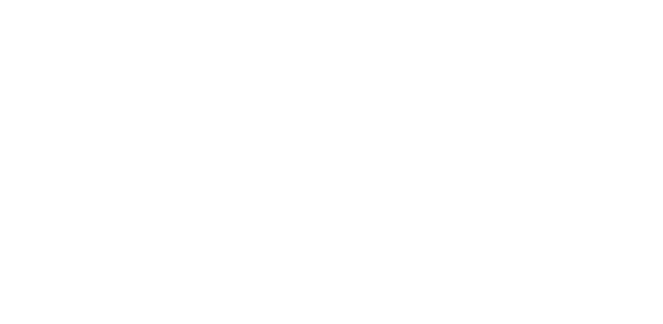
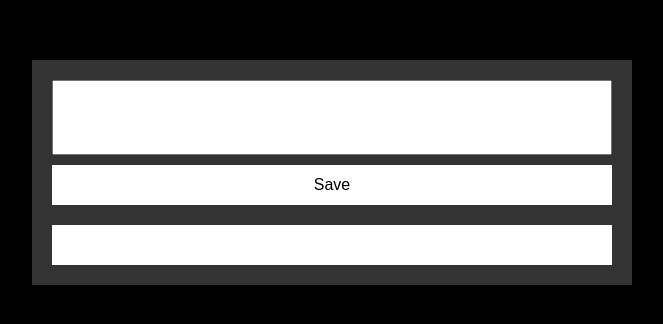
Before and after one commit to StingrayFG/nekochofu-ui, an Angular app: page / in a window 1280 px wide. Shown: the part 228-552 px from the top of the page, without its empty margins (308-971 px from the left). Built offline with nearby package versions, Linux system fonts and the light colour scheme.

Commit message:
Add home page

```diff
--- a/package.json
+++ b/package.json
@@ -11,13 +11,16 @@
   "private": true,
   "dependencies": {
     "@angular/animations": "^17.3.0",
+    "@angular/cdk": "^17.3.4",
     "@angular/common": "^17.3.0",
     "@angular/compiler": "^17.3.0",
     "@angular/core": "^17.3.0",
     "@angular/forms": "^17.3.0",
+    "@angular/material": "^17.3.4",
     "@angular/platform-browser": "^17.3.0",
     "@angular/platform-browser-dynamic": "^17.3.0",
     "@angular/router": "^17.3.0",
+    "axios": "^1.6.8",
     "rxjs": "~7.8.0",
     "tslib": "^2.3.0",
     "zone.js": "~0.14.3"
--- a/src/app/app.component.scss
+++ b/src/app/app.component.scss
@@ -0,0 +1,5 @@
+.main {
+  min-height: 100vh;
+  height: 100%;
+  background-color: black;
+}
--- a/src/app/app.routes.ts
+++ b/src/app/app.routes.ts
@@ -1,3 +1,6 @@
 import { Routes } from '@angular/router';
+import { HomePageComponent } from './homePage/homePage.component'
 
-export const routes: Routes = [];
+export const routes: Routes = [
+  { path: '', component: HomePageComponent },
+];
--- /dev/null
+++ b/src/app/homePage/homePage.component.html
@@ -0,0 +1,14 @@
+<div class='div-full'>
+  <div class='div-central'>
+    <div class='div-input'>
+      <textarea class='textarea-input' matInput cdkTextareaAutosize cdkAutosizeMinRows='5' [formControl]='contentsControl'></textarea>
+      <button class='button-confirm font-default' (click)='createRecord()'>Save</button>
+    </div>
+
+    <button class='div-output' (click)='copyLink()' [class]="newLink? 'hover-dark' : ''">
+      <div class='div-link font-default' [style.opacity]="showingMessage ? '0' : '100'">{{newLink}}</div>
+      <div class='div-message font-default' [style.opacity]="showingMessage ? '100' : '0'">{{message}}</div>
+    </button>
+
+  </div>
+</div>
--- /dev/null
+++ b/src/app/homePage/homePage.component.scss
@@ -0,0 +1,80 @@
+* {
+  box-sizing: border-box;
+}
+
+.font-default {
+  color: rgb(0, 0, 0);
+  font-size: 16px;
+  font-family: Arial;
+  font-weight: 500;
+}
+
+.div-full {
+  min-height: 100vh;
+  height: 100%;
+
+  display: grid;
+}
+
+.div-central {
+  width: 600px;
+  padding: 20px;
+
+  background-color: rgba(255, 255, 255, 0.2);
+
+  place-self: center;
+}
+
+.div-input {
+  display: grid;
+}
+
+.textarea-input {
+  resize: none;
+}
+
+.button-confirm {
+  width: 100%;
+  height: 40px;
+  margin-top: 10px;
+
+  background-color: rgb(255, 255, 255);
+
+  border: solid 0px;
+}
+
+.button-confirm:hover {
+  background-color: rgb(128, 128, 128)
+}
+
+.div-output {
+  width: 100%;
+  height: 40px;
+  margin-top: 20px;
+
+  background-color: rgb(255, 255, 255);
+
+  border: solid 0px;
+
+  display: grid;
+  overflow: hidden;
+}
+
+.hover-dark:hover {
+  background-color: rgb(191, 191, 191);
+}
+
+.div-link {
+  place-self: center;
+
+  transition-property: all;
+  transition-duration: 500ms;
+}
+
+.div-message {
+  place-self: center;
+  position: absolute;
+
+  transition-property: all;
+  transition-duration: 500ms;
+}
--- /dev/null
+++ b/src/app/homePage/homePage.component.ts
@@ -0,0 +1,57 @@
+import { Component } from '@angular/core';
+import { RouterOutlet } from '@angular/router';
+import { FormControl, ReactiveFormsModule, Validators } from '@angular/forms';
+import { CdkTextareaAutosize } from '@angular/cdk/text-field';
+import axios from 'axios';
+
+@Component({
+  selector: 'app-page',
+  standalone: true,
+  imports: [RouterOutlet, ReactiveFormsModule, CdkTextareaAutosize],
+  templateUrl: './homePage.component.html',
+  styleUrl: './homePage.component.scss'
+})
+
+export class HomePageComponent {
+  lastOriginalValue = '';
+  newLink = '';
+
+  showingMessage = false;
+  message = ''
+
+  contentsControl = new FormControl()
+
+  copyLink(): void {
+    if (this.newLink) {
+      this.showMessage('Copied!')
+      navigator.clipboard.writeText(this.newLink);
+    }
+  }
+
+  async showMessage(msg: string) {
+    this.message = msg;
+    this.showingMessage = true;
+    await new Promise(res => setTimeout(res, 1500));
+    this.showingMessage = false;
+  }
+
+  async createRecord() {
+    console.log(this.contentsControl.value)
+    if (this.contentsControl.status === 'VALID') {
+      if (this.contentsControl.value !== this.lastOriginalValue) {
+        this.newLink = '...'
+        await axios.post('http://localhost:8000/record/create', {contents: this.contentsControl.value})
+        .then(res => {
+          this.newLink = 'localhost:4200' + '/' + res.data;
+          this.lastOriginalValue = this.contentsControl.value!;
+        })
+        .catch(err => {
+          this.newLink = '';
+          this.showMessage('Something went wrong');
+        })
+      }
+    } else {
+      this.showMessage('Enter a correct link');
+    }
+  }
+}
--- a/src/styles.scss
+++ b/src/styles.scss
@@ -1 +1,3 @@
-/* You can add global styles to this file, and also import other style files */
+body {
+  margin: 0;
+}
```
Also changed, not shown: 1 other file (tests, documents, lock files or other folders).
